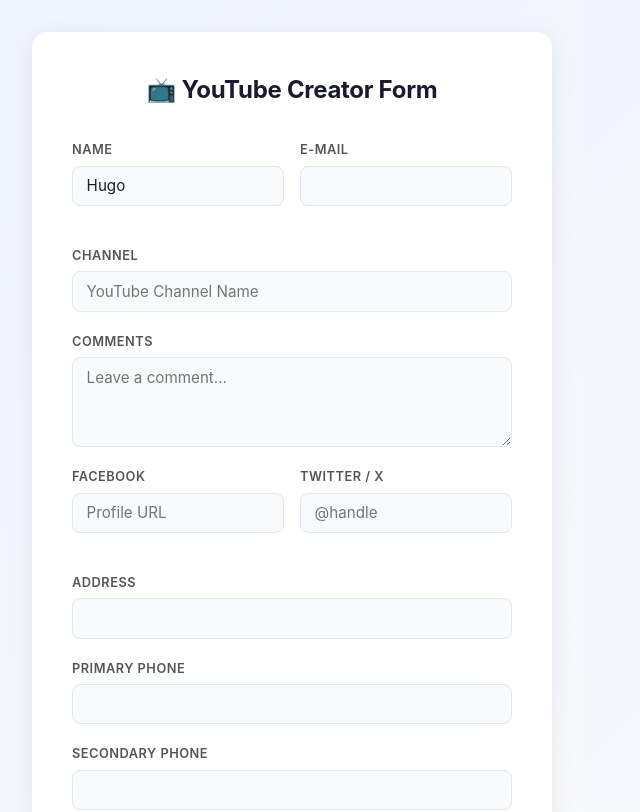
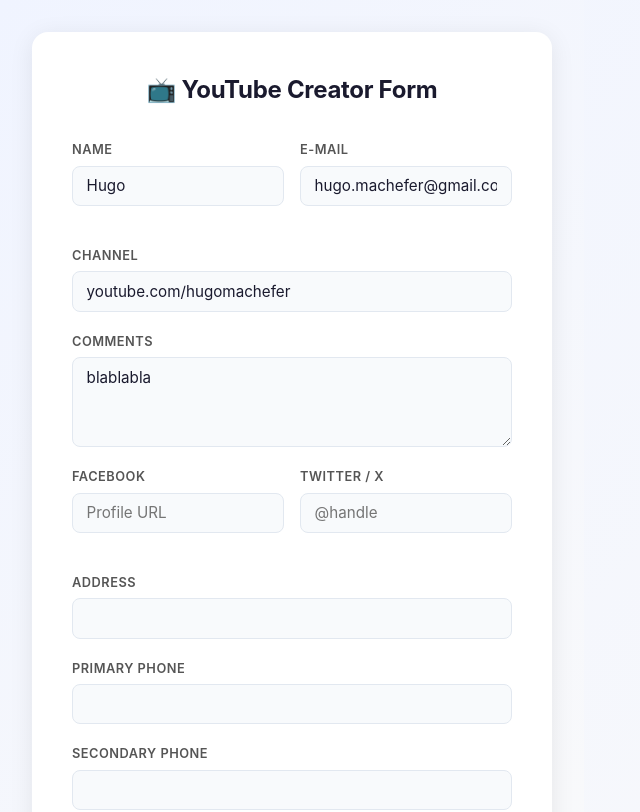
Before and after one commit to hmachefe/react-formik, a React (Vite) app: page / in a window 1280 px wide. Shown: the top 812 px of the page, without its empty margins (0-640 px from the left). Built offline with nearby package versions, Linux system fonts and the light colour scheme.

Commit message:
feat: disable submit button when form is invalid and add styling
- Add disabled state styling for submit button (opacity, cursor, background color)
- Populate initial values for email, channel, and comments fields
- Disable submit button until all required fields pass validation (isValid)

```diff
--- a/src/components/YoutubeForm.css
+++ b/src/components/YoutubeForm.css
@@ -105,3 +105,9 @@
 button[type='submit']:active {
   transform: scale(0.98);
 }
+
+button[type='submit']:disabled {
+  opacity: 0.5;
+  cursor: not-allowed;
+  background-color: #a0a0a0; /* or whatever grey fits your design */
+}
--- a/src/components/YoutubeForm.jsx
+++ b/src/components/YoutubeForm.jsx
@@ -6,9 +6,9 @@
 function YoutubeForm() {
   const initialValues = {
     name: 'Hugo',
-    email: '',
-    channel: '',
-    comments: '',
+    email: 'hugo.machefer@gmail.com',
+    channel: 'youtube.com/hugomachefer',
+    comments: 'blablabla',
     address: '',
     social: { facebook: '', twitter: '' },
     phNumbers: [''],
@@ -40,6 +40,7 @@
           initialValues={initialValues}
           validationSchema={validationSchema}
           onSubmit={onSubmit}
+          // validateOnMount
         >
          {(formik) => {
             console.log('Formik props:', formik);
@@ -144,7 +145,8 @@
                 <button type='button' onClick={() => formik.validateForm()}>Validate All</button>
                 <button type='button' onClick={() => formik.setFieldTouched('comments')}>Visit Comments</button>
                 <button type='button' onClick={() => formik.setTouched({ name: true, email: true, channel: true, comments: true })}>Visit All Fields</button>
-                <button type='submit'>Submit</button>
+                {/* <button type='submit' disabled={!(formik.isValid && formik.dirty)}>Submit</button> */}
+                <button type='submit' disabled={!(formik.isValid)}>Submit</button>
               </Form>
             );
         }}
```
